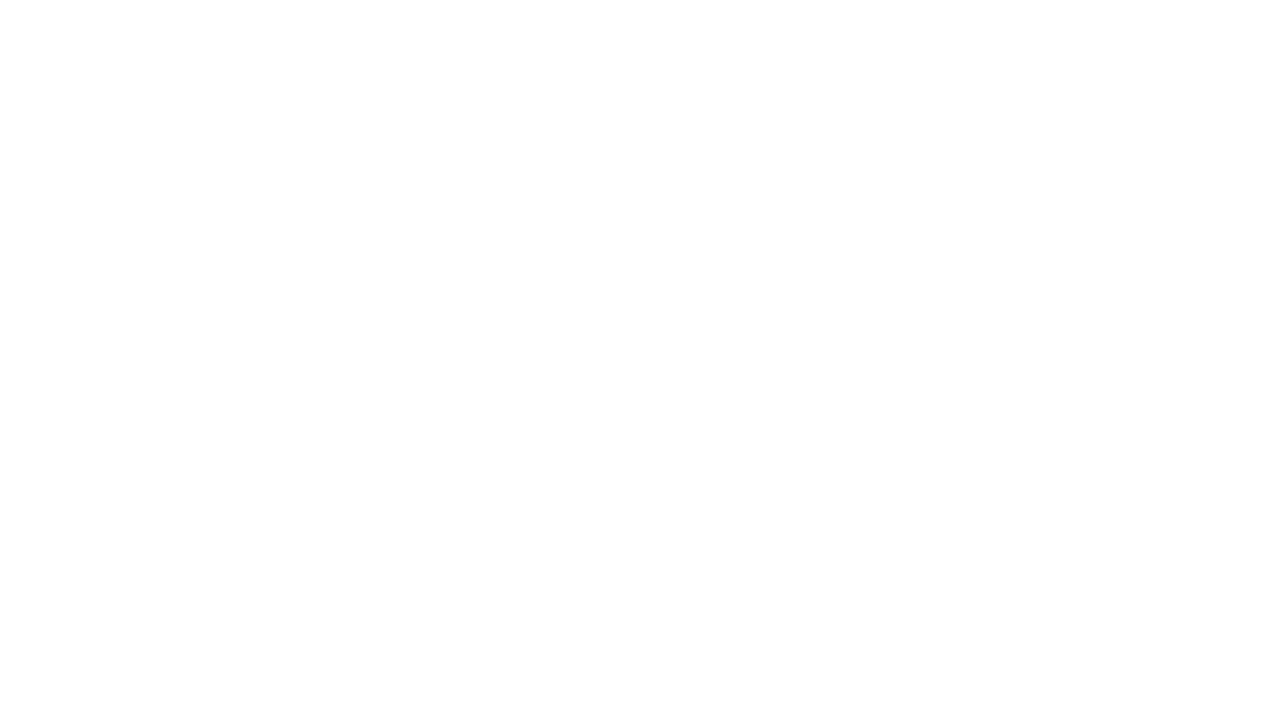
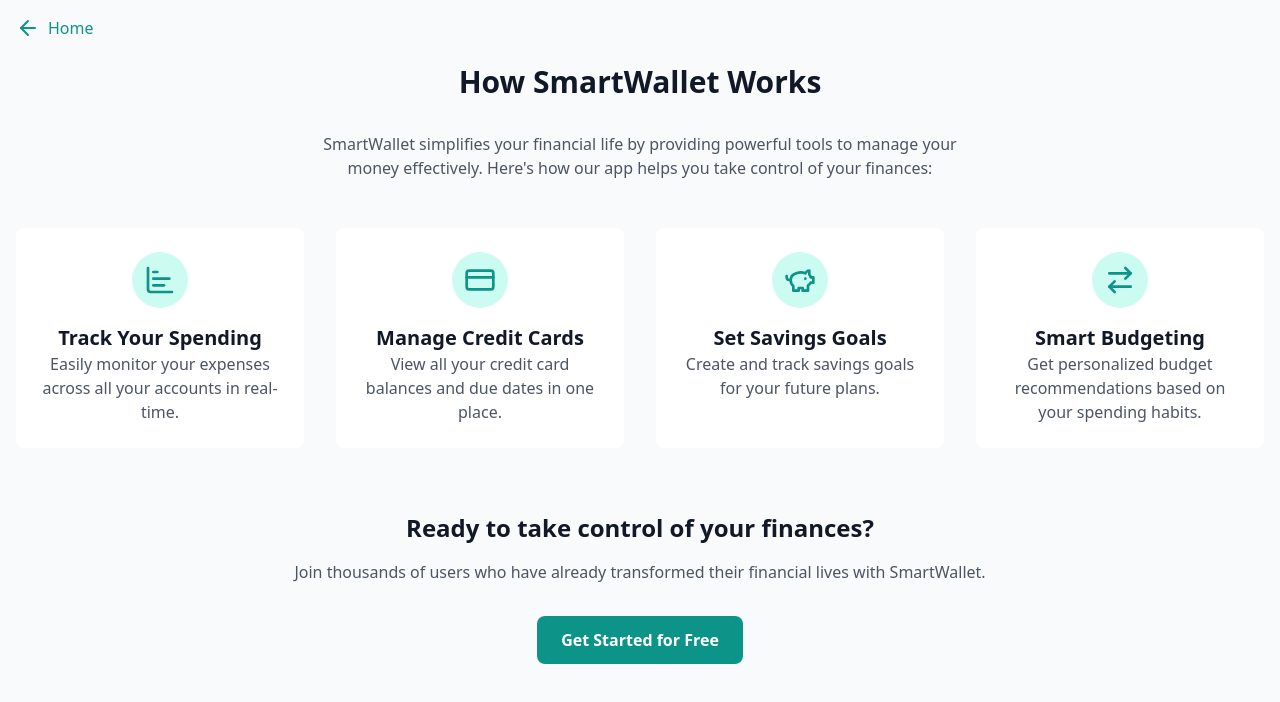
Before and after one commit to LiliAbi-ne/SmartWallet-Front, a React (Vite) app: page /how-it-works in a window 1280 px wide. Before the commit this address had no page. Shown: the top 702 px of the page. Built offline with nearby package versions, Linux system fonts and the light colour scheme.

Commit message:
Homepage

```diff
--- a/src/App.jsx
+++ b/src/App.jsx
@@ -1,22 +1,26 @@
-import { useState } from 'react'
-import reactLogo from './assets/react.svg'
-import viteLogo from '/vite.svg'
-import './App.css'
-import { BrowserRouter as Router, Route, Routes } from 'react-router-dom' // Importar BrowserRouter
-import Login from './Pages/login-page'
-import Register from './Pages/register'
+import { useState } from 'react';
+import './App.css';
+import { BrowserRouter as Router, Route, Routes } from 'react-router-dom'; // Importar BrowserRouter
+import Login from './Pages/login-page'; // Página de login
+import Register from './Pages/register'; // Página de registro
+import HomePage from './Pages/HomePage'; // Página principal (home)
+import HowItWorks from './Pages/HowItWorks'; // Página de cómo funciona
 
 function App() {
-  const [count, setCount] = useState(0)
-
   return (
     <Router>
       <Routes>
+        {/* Ruta para la página principal */}
+        <Route path="/" element={<HomePage />} />
+        {/* Ruta para la página de login */}
         <Route path="/login" element={<Login />} />
+        {/* Ruta para la página de registro */}
         <Route path="/register" element={<Register />} />
+        {/* Ruta para la página "Cómo Funciona" */}
+        <Route path="/how-it-works" element={<HowItWorks />} />
       </Routes>
     </Router>
-  )
+  );
 }
 
-export default App
+export default App;
--- /dev/null
+++ b/src/Pages/HomePage.jsx
@@ -0,0 +1,57 @@
+import { Button } from "@/components/ui/button";
+import { Link, useNavigate } from "react-router-dom"; // Importar Link y useNavigate
+
+export default function HomePage() {
+  const navigate = useNavigate(); // Hook para redirigir
+
+  return (
+    <div
+      className="min-h-screen bg-cover bg-center"
+      style={{
+        backgroundImage: `linear-gradient(to right, rgba(255, 255, 255, 0.9), rgba(255, 255, 255, 0.7)), url(/img/fonfo.jpg)`, // Ruta al fondo
+        backgroundSize: "cover",
+        backgroundRepeat: "no-repeat",
+        backgroundPosition: "center",
+      }}
+    >
+      <header className="flex items-center justify-between px-6 py-4 bg-white bg-opacity-70 shadow-sm">
+        <div className="flex items-center">
+          <img src="/img/Logo.jpg" alt="SmartWallet Logo" width={32} height={32} className="mr-2" />
+          <span className="text-xl font-bold text-teal-600">SmartWallet</span>
+        </div>
+        <nav className="hidden md:flex space-x-6">
+          {/* Rutas actualizadas para "Como Funciona" */}
+          <Link to="/how-it-works" className="text-gray-600 hover:text-teal-600">Cómo Funciona</Link>
+          <Link to="#" className="text-gray-600 hover:text-teal-600">Quiénes somos</Link>
+          <Link to="#" className="text-gray-600 hover:text-teal-600">Planes que te ofrecemos</Link>
+        </nav>
+        <div className="flex items-center space-x-4">
+          {/* Redirección al registro y login */}
+          <Button variant="outline" size="sm" onClick={() => navigate('/register')}>Sign up</Button>
+          <Button variant="default" size="sm" onClick={() => navigate('/login')}>Sign in</Button>
+        </div>
+      </header>
+      <main className="container mx-auto px-6 py-12 flex flex-col md:flex-row items-center">
+        <div className="md:w-1/2 mb-8 md:mb-0">
+          <h1 className="text-4xl md:text-5xl font-bold text-gray-900 mb-4">
+            Experience a <br />fresh way to <br /><span className="text-teal-600">manage money</span>
+          </h1>
+          <p className="text-lg text-gray-600 mb-6">
+            Reach your goals with personalized insights, custom budgets, spend tracking, and subscription monitoring—all for free.
+          </p>
+          <Button size="lg" className="bg-teal-600 hover:bg-teal-700 text-white" onClick={() => navigate('/register')}>
+            Sign up for SmartWallet
+          </Button>
+          <div className="mt-6 flex space-x-4">
+            <Link to="#" className="flex items-center justify-center w-36 h-12 bg-black text-white rounded-md">
+              App Store
+            </Link>
+            <Link to="#" className="flex items-center justify-center w-36 h-12 bg-black text-white rounded-md">
+              Google Play
+            </Link>
+          </div>
+        </div>
+      </main>
+    </div>
+  );
+}
--- /dev/null
+++ b/src/Pages/HowItWorks.jsx
@@ -0,0 +1,78 @@
+import { ChartBar, CreditCard, PiggyBank, ArrowRightLeft } from "lucide-react";
+import { useNavigate } from "react-router-dom"; // Importar useNavigate para redirigir al home
+import { ArrowLeft } from "lucide-react"; // Importar ícono de flecha
+
+export default function HowItWorks() {
+  const navigate = useNavigate(); // Hook para redirigir al home
+
+  const features = [
+    {
+      icon: <ChartBar className="h-8 w-8 text-teal-600" />,
+      title: "Track Your Spending",
+      description: "Easily monitor your expenses across all your accounts in real-time.",
+    },
+    {
+      icon: <CreditCard className="h-8 w-8 text-teal-600" />,
+      title: "Manage Credit Cards",
+      description: "View all your credit card balances and due dates in one place.",
+    },
+    {
+      icon: <PiggyBank className="h-8 w-8 text-teal-600" />,
+      title: "Set Savings Goals",
+      description: "Create and track savings goals for your future plans.",
+    },
+    {
+      icon: <ArrowRightLeft className="h-8 w-8 text-teal-600" />,
+      title: "Smart Budgeting",
+      description: "Get personalized budget recommendations based on your spending habits.",
+    },
+  ];
+
+  return (
+    <section className="bg-gray-50 py-16">
+      {/* Flecha de retorno */}
+      <div className="absolute top-4 left-4">
+        <button
+          onClick={() => navigate("/")} // Redirige al home
+          className="flex items-center space-x-2 text-teal-600 hover:text-teal-800"
+        >
+          <ArrowLeft className="h-6 w-6" /> {/* Flecha */}
+          <span>Home</span> {/* Texto opcional al lado de la flecha */}
+        </button>
+      </div>
+
+      <div className="container mx-auto px-4">
+        <h2 className="text-3xl font-bold text-center text-gray-900 mb-8">How SmartWallet Works</h2>
+        <p className="text-center text-gray-600 max-w-2xl mx-auto mb-12">
+          SmartWallet simplifies your financial life by providing powerful tools to manage your money effectively.
+          Here's how our app helps you take control of your finances:
+        </p>
+        <div className="grid grid-cols-1 md:grid-cols-2 lg:grid-cols-4 gap-8">
+          {features.map((feature, index) => (
+            <div key={index} className="bg-white hover:shadow-lg transition-shadow duration-300 p-6 rounded-lg">
+              <div className="flex flex-col items-center">
+                <div className="rounded-full bg-teal-100 p-3 mb-4">
+                  {feature.icon}
+                </div>
+                <h3 className="text-xl font-semibold text-gray-900 text-center">{feature.title}</h3>
+                <p className="text-gray-600 text-center">{feature.description}</p>
+              </div>
+            </div>
+          ))}
+        </div>
+        <div className="mt-16 text-center">
+          <h3 className="text-2xl font-bold text-gray-900 mb-4">Ready to take control of your finances?</h3>
+          <p className="text-gray-600 mb-8">
+            Join thousands of users who have already transformed their financial lives with SmartWallet.
+          </p>
+          <button
+            className="bg-teal-600 hover:bg-teal-700 text-white font-bold py-3 px-6 rounded-lg transition duration-300"
+            onClick={() => navigate('/register')} // Redirigir a la página de registro
+          >
+            Get Started for Free
+          </button>
+        </div>
+      </div>
+    </section>
+  );
+}
```
Also changed, not shown: package.json (+6 -5 lines), public/img/fonfo.jpg (added), src/components/ui/HomePage.tsx (added), 1 other file (tests, documents, lock files or other folders). Lines whose indentation alone changed are shown as unchanged.
